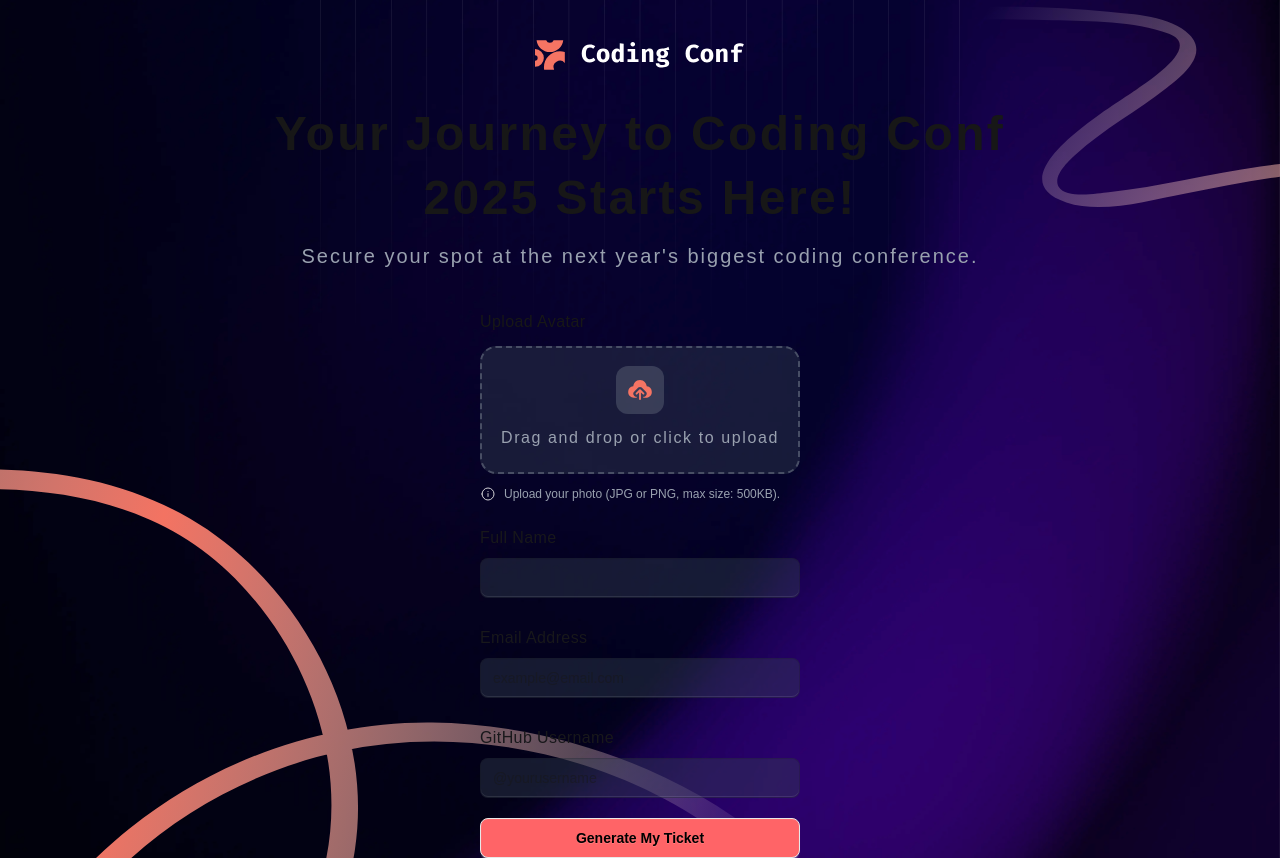
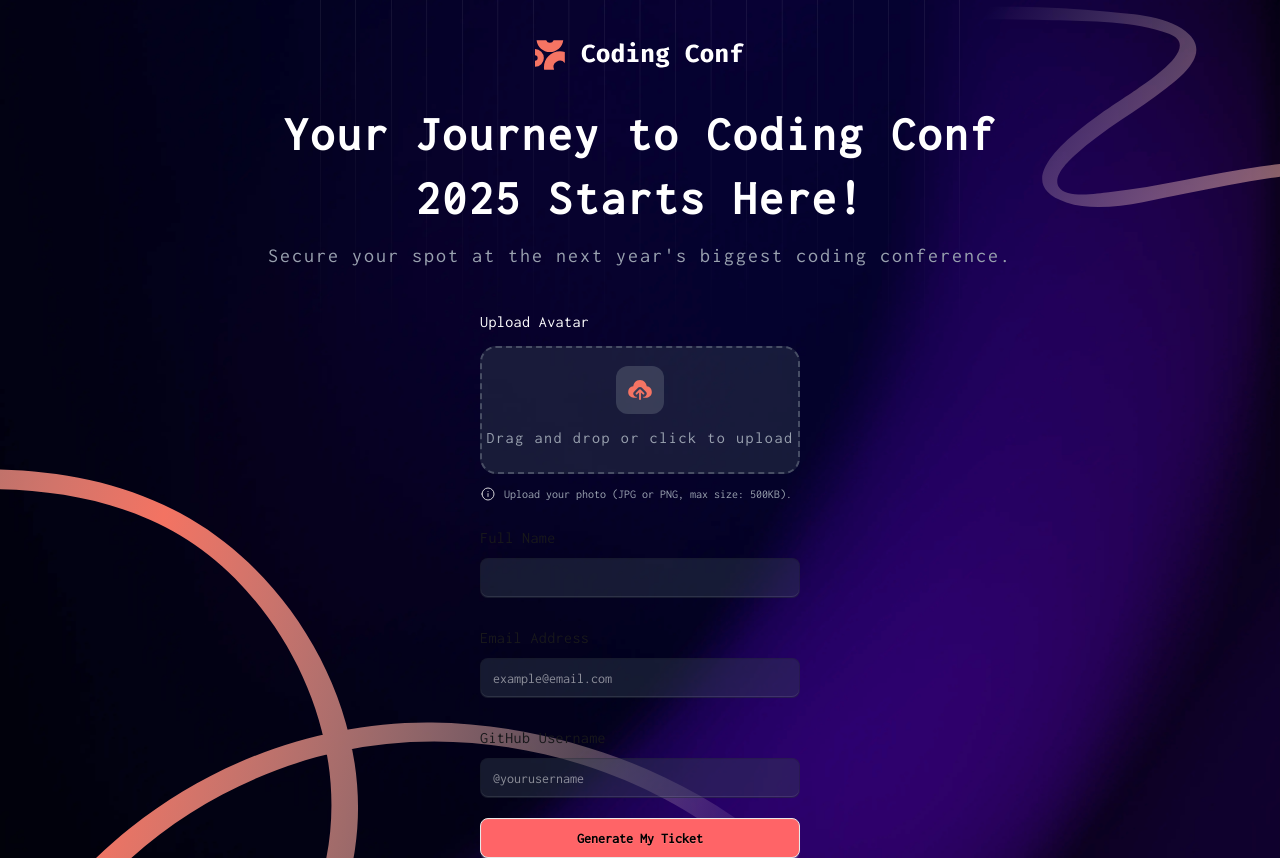
Before and after one commit to Farothtc/conference-ticket-gen, a Next.js app: page / in a window 1280 px wide. Built offline with nearby package versions, Linux system fonts and the light colour scheme.

Commit message:
feat: custom font added

```diff
--- a/src/app/globals.css
+++ b/src/app/globals.css
@@ -2,8 +2,8 @@
 @plugin "daisyui";
 
 :root {
-  --background: #ffffff;
-  --foreground: #171717;
+  --background: #171717;
+  --foreground: #ffffff;
 }
 
 @theme inline {
@@ -13,15 +13,16 @@
   --font-mono: var(--font-geist-mono);
 }
 
-@media (prefers-color-scheme: dark) {
-  :root {
-    --background: #0a0a0a;
-    --foreground: #ededed;
-  }
+@font-face {
+  font-family: 'CustomFont';
+  src: url('/fonts/Inconsolata-VariableFont_wdth,wght.ttf') format('truetype');
+  font-weight: normal;
+  font-style: normal;
 }
+
 
 body {
   background: var(--background);
   color: var(--foreground);
-  font-family: Arial, Helvetica, sans-serif;
+  font-family: CustomFont,Arial, Helvetica, sans-serif;
 }
```
